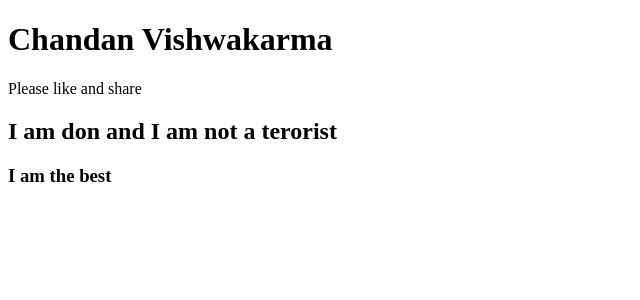
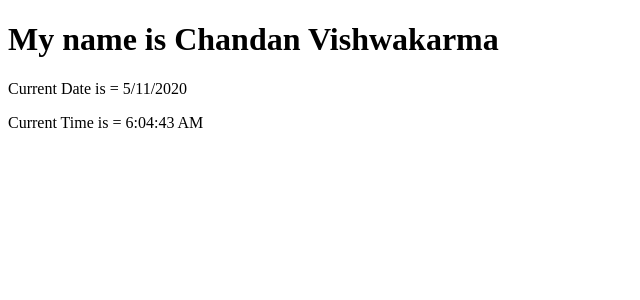
Before and after one commit to WildDragonDot/Reactlearn, a React (Create React App) app: page / in a window 1280 px wide. Shown: the top 300 px of the page, without its empty margins (0-640 px from the left). Built offline with nearby package versions, Linux system fonts and the light colour scheme.

Commit message:
Chalange accepted

```diff
--- a/src/index.js
+++ b/src/index.js
@@ -1,13 +1,16 @@
 import React from 'react';
-import ReactDOM from 'react-dom';
+import ReactDom from 'react-dom';
 
+const fname="Chandan";
+const lname="Vishwakarma";
+const currdate=new Date().toLocaleDateString();
+const currtime=new Date().toLocaleTimeString();
 
-ReactDOM.render(
+ReactDom.render(
   <React.Fragment>
-  <h1>Chandan Vishwakarma</h1>
-  <p>Please like and share</p>
-  <h2>I am don and I am not a terorist</h2>
-  <h3>I am the best</h3>
+    <h1>My name is {`${fname} ${lname}`}</h1>
+    <p>Current Date is = {currdate}</p>
+    <p>Current Time is = {currtime}</p>
   </React.Fragment>,
   document.getElementById('root')
 );
```
